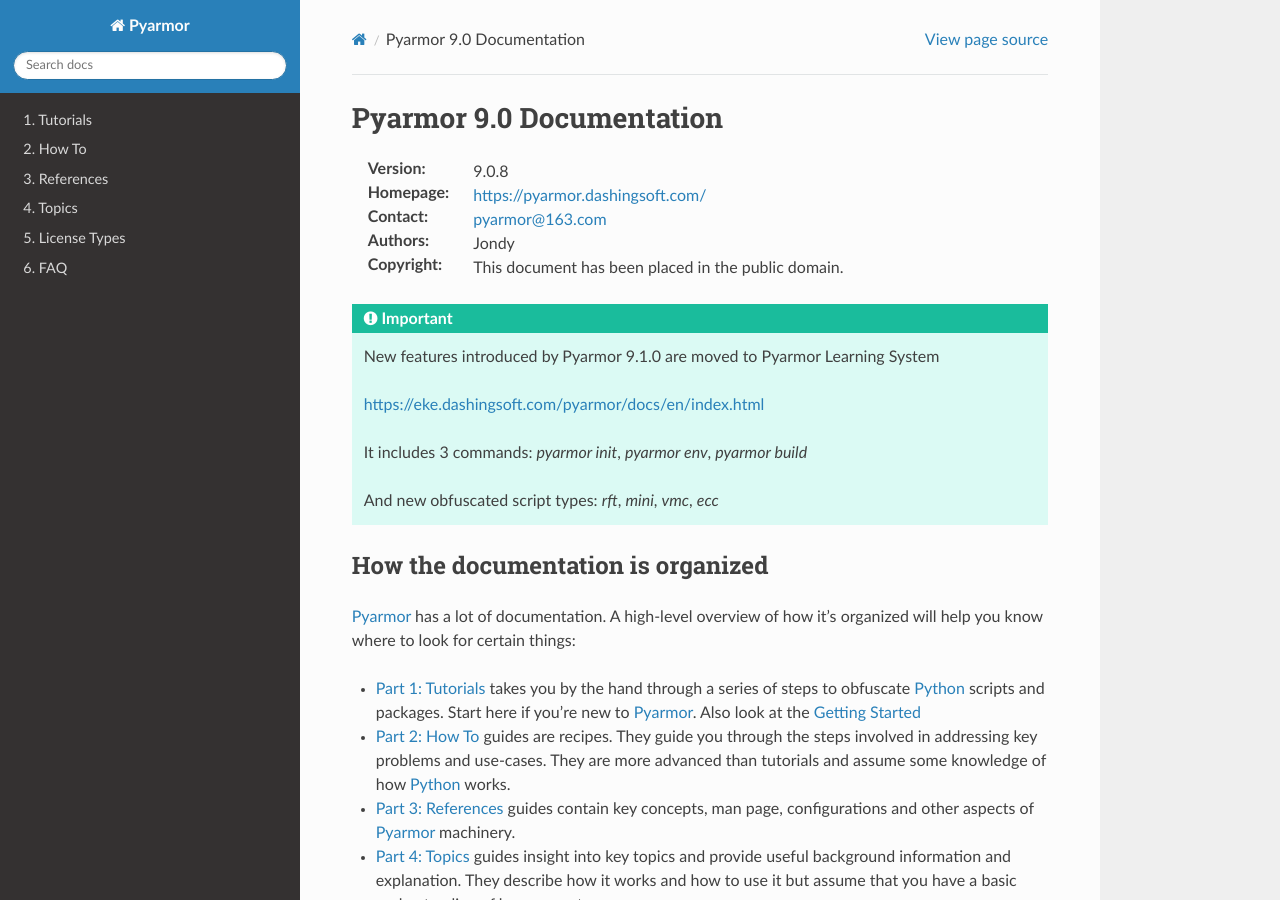
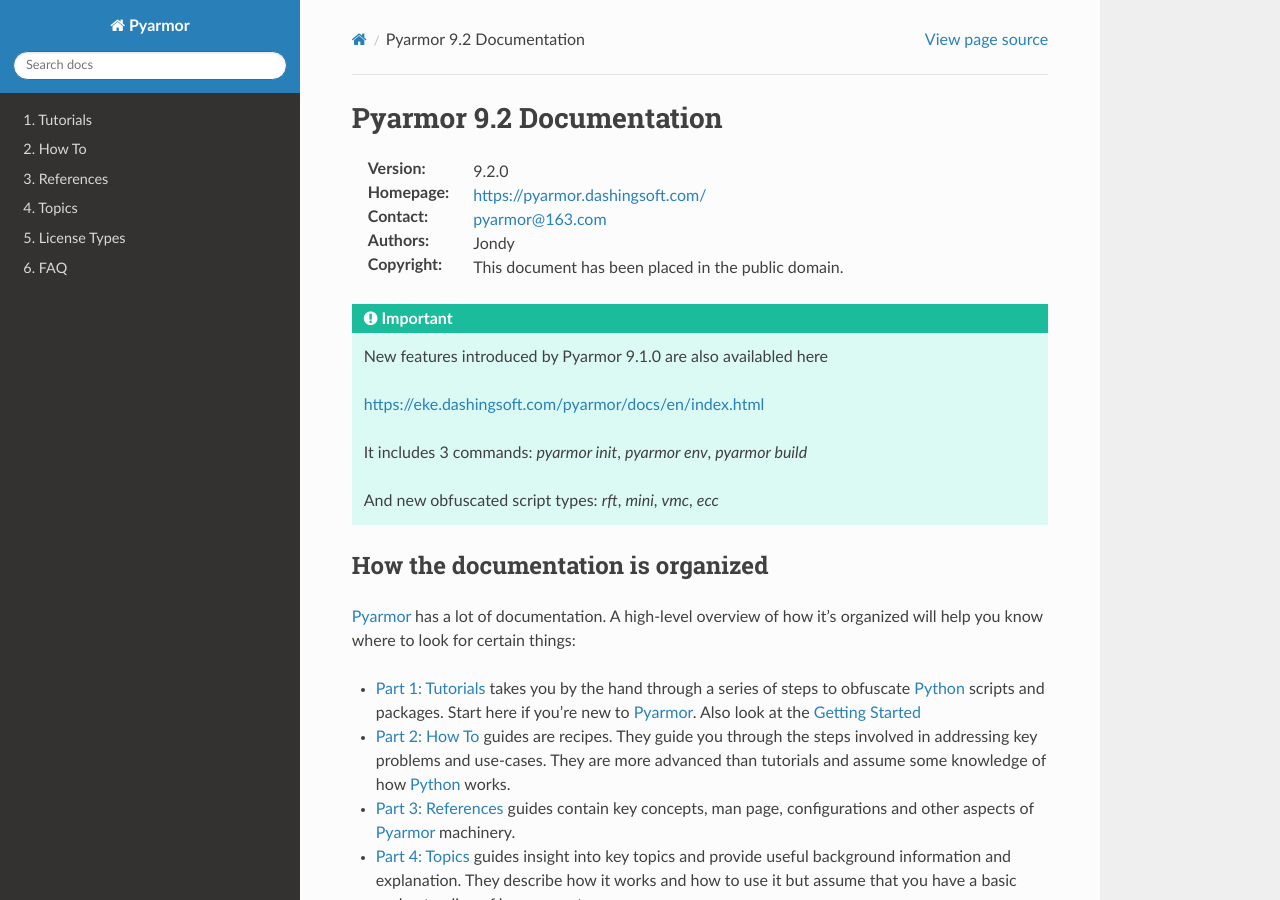
Before and after one commit to dashingsoft/pyarmor, a Sphinx documentation site: the page built from docs/index.rst, in a window 1280 px wide and 900 px high. Built offline with Sphinx 7.4.7 and the Read the Docs theme 3.1.0, drawn with Linux system fonts in a browser that asks for light colours; some of the changed text lies outside the part shown.

Commit message:
Update doc version

```diff
--- a/docs/conf.py
+++ b/docs/conf.py
@@ -49,7 +49,7 @@
 
 # General information about the project.
 project = 'Pyarmor'
-copyright = '2018 - 2024 Dashingsoft Corp.'
+copyright = '2018 - 2025 Dashingsoft Corp.'
 author = 'Jondy Zhao'
 
 # The version info for the project you're documenting, acts as replacement for
@@ -57,9 +57,9 @@
 # built documents.
 #
 # The short X.Y version.
-version = '9.0'
+version = '9.2'
 # The full version, including alpha/beta/rc tags.
-release = '9.0.8'
+release = '9.2.0'
 
 # The language for content autogenerated by Sphinx. Refer to documentation
 # for a list of supported languages.
--- a/docs/index.rst
+++ b/docs/index.rst
@@ -10,7 +10,7 @@
 
 .. important::
 
-   New features introduced by Pyarmor 9.1.0 are moved to Pyarmor Learning System
+   New features introduced by Pyarmor 9.1.0 are also availabled here
 
    https://eke.dashingsoft.com/pyarmor/docs/en/index.html
 
```
